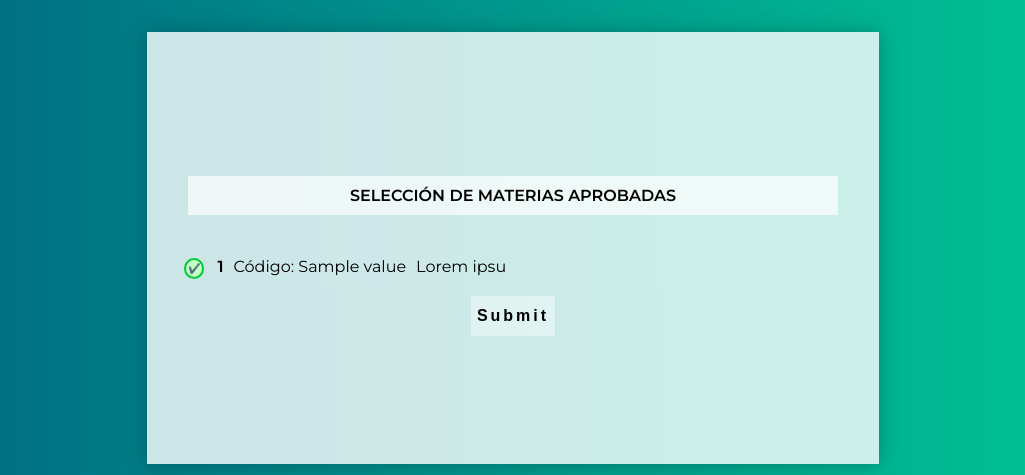
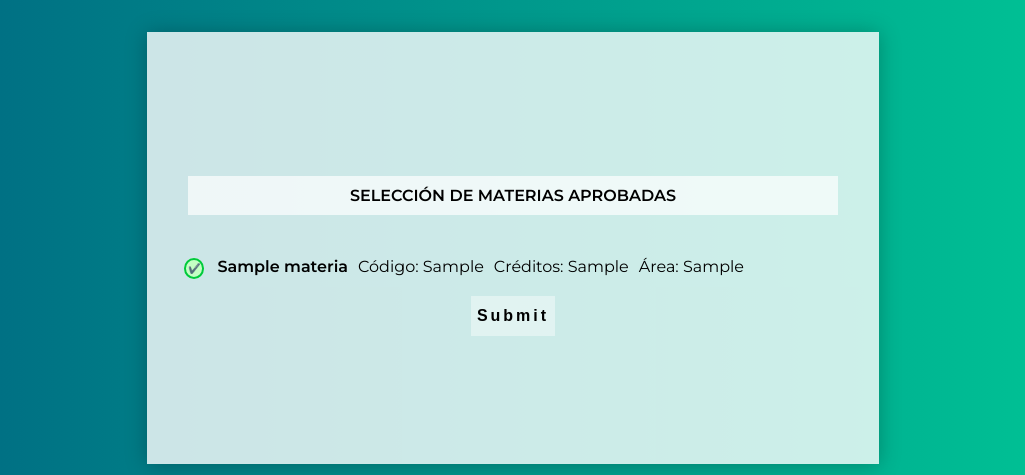
Before and after one commit to mafecala/OrganiMalla, a Python web app: template website/templates/select.html in a window 1280 px wide. Shown: the top 475 px of the page, without its empty margins (127-1152 px from the left). Run offline with Jinja, Linux system fonts and the light colour scheme; the template is opened without the code that fills it: most values are stand-ins (such as "Sample title", 1, 10 or a date in 2020).

Commit message:
Vista seleccion materias aprobadas

```diff
--- a/website/templates/select.html
+++ b/website/templates/select.html
@@ -14,15 +14,16 @@
         <!-- Titulo -->
         <p class="formbox-title">SELECCIÓN DE MATERIAS APROBADAS</p>
         <!-- Ciclo para mostrar todos los elementos de una matriz -->
-        {% for value in lista %}
+        {% for materia in materias %}
         <div class="formbox-content">
-            <input class="formbox-desc-checkbox" type="checkbox" id="{{value[1]}}" name="a" value="{{ value[0] }}">
-            <label for="{{value[1]}}" class="formbox-desc-checkbox-label"></label>
+            <input class="formbox-desc-checkbox" type="checkbox" id="{{ materia.id_materia }}" name="a" value="{{ materia.nombre_materia }}">
+            <label for="{{ materia.id_materia }}" class="formbox-desc-checkbox-label"></label>
             <div class="formbox-desc">
-                <span class="formbox-desc-title">{{value[0]}}</span>
+                <span class="formbox-desc-title">{{ materia.nombre_materia }}</span>
                 <div>
-                    <span class="formbox-desc-description">Código: {{value[1]}}</span>
-                    <span class="formbox-desc-description">Lorem ipsu</span>
+                    <span class="formbox-desc-description">Código: {{ materia.id_materia }}</span>
+                    <span class="formbox-desc-description">Créditos: {{ materia.creditos_materia }}</span>
+                    <span class="formbox-desc-description">Área: {{ materia.area_materia }}</span>
                 </div>
             </div>
         </div>
```
Also changed, not shown: website/materias.py (+8 -11 lines).
